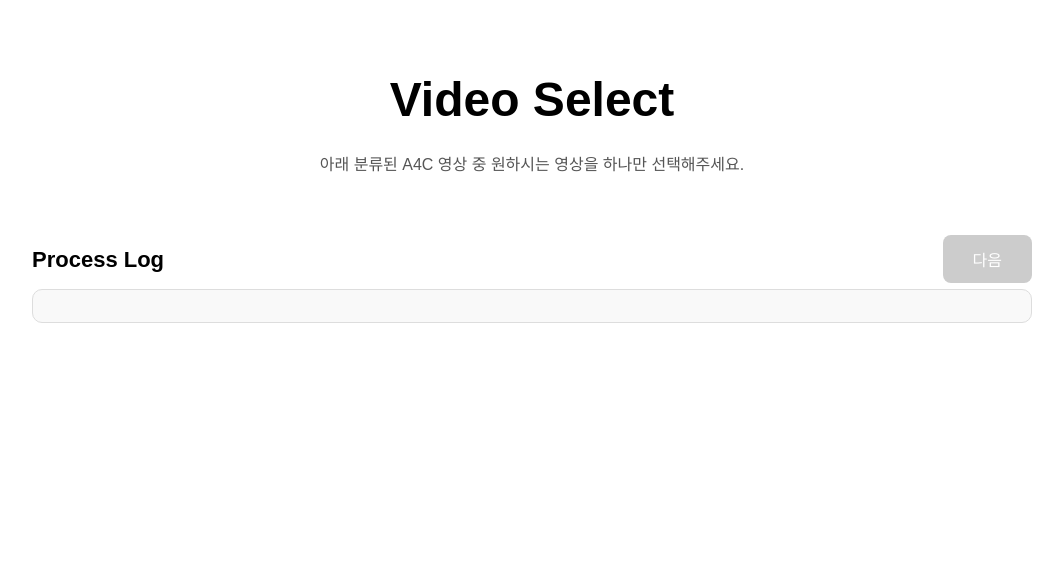
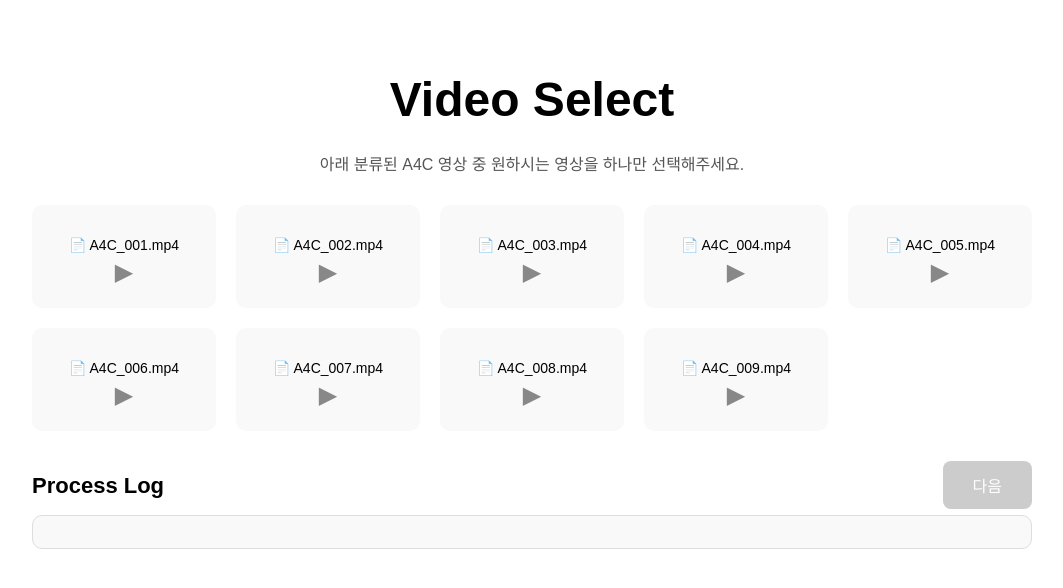
Before and after one commit to beobmun/EchoWeb, a React (Create React App) app in the folder frontend/react-echoweb/: page /select in a window 1280 px wide. Shown: the top 588 px of the page, without its empty margins (108-1171 px from the left). Built offline with nearby package versions, Linux system fonts and the light colour scheme.

Commit message:
API Test_01

```diff
--- a/frontend/react-echoweb/src/pages/UploadPage.js
+++ b/frontend/react-echoweb/src/pages/UploadPage.js
@@ -5,7 +5,7 @@ import { useNavigate, useLocation } from 'react-router-dom';
 import SegmentationPopup from './SegmentationPopup'; // 추가!
 import './UploadPage.css';
 
-const TEST_MODE = false;
+const TEST_MODE = true;
 const TEST_SCENARIO = { unzipSuccess: true, classifySuccess: true };
 
 const UploadPage = () => {
@@ -106,8 +106,6 @@ const UploadPage = () => {
           },
         });
         const { upload_id } = res.data;
-        setStatus((prev) => ({ ...prev, upload: 'success' }));
-        setProcessLog((prev) => [...prev, `✅ 업로드 완료 (ID: ${upload_id})`]);
       }
 
       // 업로드 방식 분기
--- a/frontend/react-echoweb/src/pages/VideoSelectPage.js
+++ b/frontend/react-echoweb/src/pages/VideoSelectPage.js
@@ -5,14 +5,14 @@ import axios from 'axios';
 import SegmentationPopup from './SegmentationPopup';
 import './VideoSelectPage.css';
 
-const TEST_MODE = false; // true: 프론트 단독 테스트 / false: 백엔드 API 연동
+const TEST_MODE = true; // true: 프론트 단독 테스트 / false: 백엔드 API 연동
 
 const VideoSelectPage = () => {
   const navigate = useNavigate();
   const location = useLocation();
   const prevProcessLog = (location.state && location.state.processLog) || [];
   const [processLog, setProcessLog] = useState([...prevProcessLog]);
-  const [videos, setVideos] = useState(location.state?.fileList ?? []);
+  const [videos, setVideos] = useState([]);
   const [selected, setSelected] = useState(null);
   const [preview, setPreview] = useState(null);
   const [showModal, setShowModal] = useState(false);
@@ -21,18 +21,18 @@ const VideoSelectPage = () => {
 
   // location.state.fileList가 바뀌면 업데이트
   useEffect(() => {
-    if (location.state?.fileList) {
-      setVideos(location.state.fileList);
-    } else if (TEST_MODE) {
+    if (TEST_MODE) {
       setVideos([
         'A4C_001.mp4', 'A4C_002.mp4', 'A4C_003.mp4',
         'A4C_004.mp4', 'A4C_005.mp4', 'A4C_006.mp4',
         'A4C_007.mp4', 'A4C_008.mp4', 'A4C_009.mp4',
       ]);
+    } else {
+      // 실제 API 연동
+      setVideos(location.state?.fileList ?? []);
     }
-    // 👇 get은 사용하지 않음!
-    // else { axios.get... }
-  }, [location.state?.fileList]);
+    // ... (preview 초기화 등)
+  }, []);
 
   // 3초 hover preview
   const handleHover = (filename) => {
```
